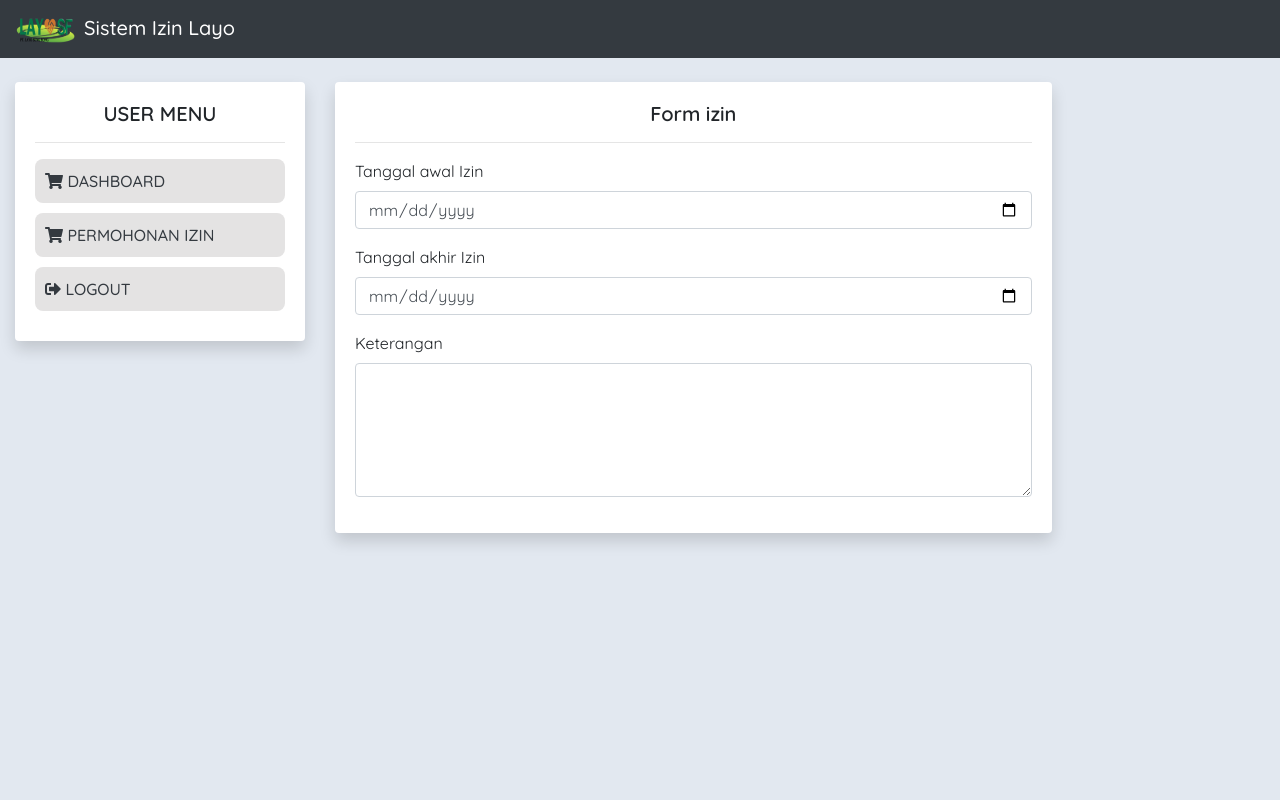
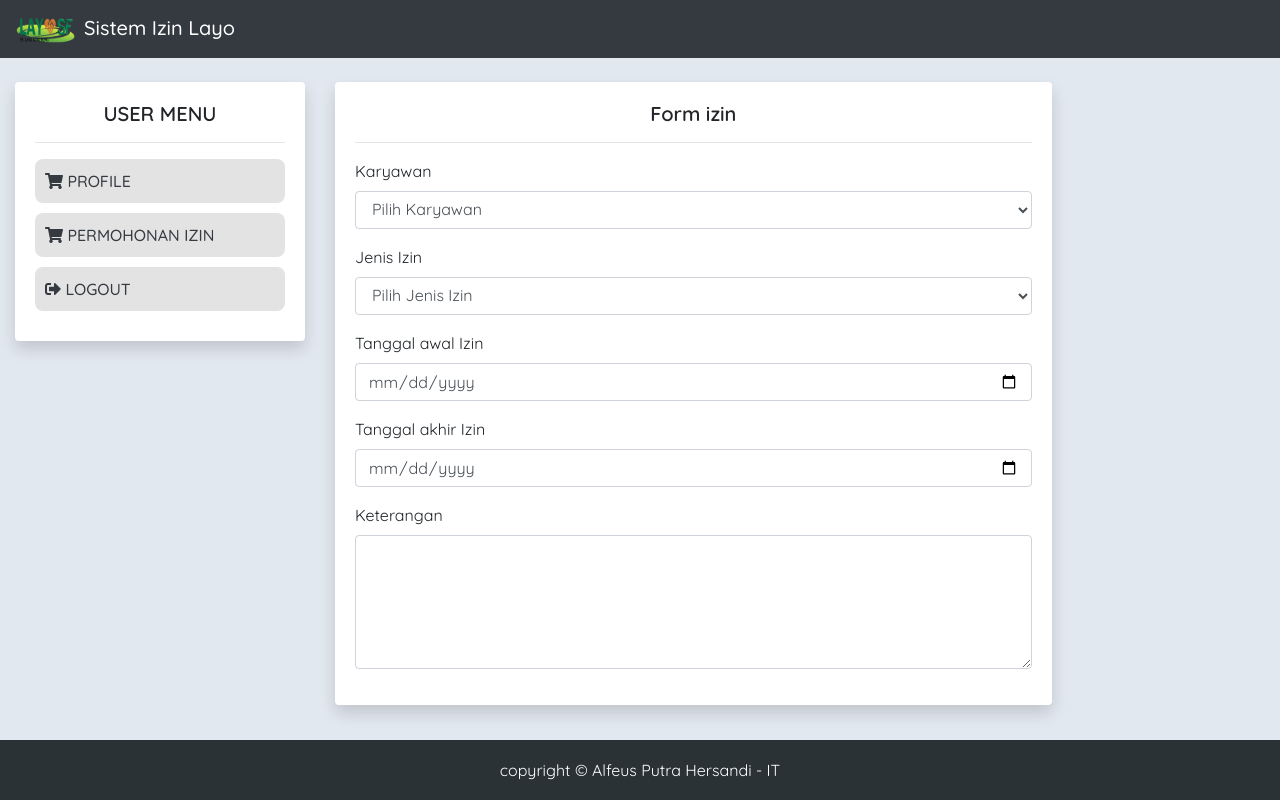
Before and after one commit to alfeushersandy/absen_layo_frontend, a Vue app: page /form/izin in a window 1280 px wide. Shown: the top 800 px of the page. Built offline with nearby package versions, Linux system fonts and the light colour scheme; sample sign-in values are in the browser's storage.

Commit message:
form absen

```diff
--- a/src/components/FormIzin.vue
+++ b/src/components/FormIzin.vue
@@ -4,6 +4,20 @@
           <h5 class="font-weight-bold text-center sm-text-left">{{ title }}</h5>
           <hr>
           <form>
+            <div class="form-group">
+                <label for="exampleFormControlInput1">Karyawan</label>
+                <select class="form-control" name="select" id="">
+                    <option value="">Pilih Karyawan</option>
+                    <option value="">2</option>
+                </select>
+            </div>
+            <div class="form-group">
+                <label for="exampleFormControlInput1">Jenis Izin</label>
+                <select class="form-control" name="select" id="">
+                    <option value="">Pilih Jenis Izin</option>
+                    <option value="">2</option>
+                </select>
+            </div>
             <div class="form-group">
                 <label for="exampleFormControlInput1">Tanggal awal Izin</label>
                 <input type="date" class="form-control" id="exampleFormControlInput1" placeholder="name@example.com">
--- a/src/components/UserMenu.vue
+++ b/src/components/UserMenu.vue
@@ -4,7 +4,7 @@
           <h5 class="font-weight-bold text-center sm-text-left">USER MENU</h5>
           <hr>
           <ul class="list-group">
-              <Router-link :to="{name: 'dashboard'}" class="list-group-item text-decoration-none text-dark text-uppercase"><i class="fas fa-shopping-cart"></i> dashboard</Router-link>
+              <a href="#" class="list-group-item text-decoration-none text-dark text-uppercase"><i class="fas fa-shopping-cart"></i> Profile</a>
               <Router-link :to="{name:'izin'}" class="list-group-item text-decoration-none text-dark text-uppercase"><i class="fas fa-shopping-cart"></i> Permohonan Izin</Router-link>
               <a @click="logout" style="cursor:pointer" class="list-group-item text-decoration-none text-dark text-uppercase"><i class="fas fa-sign-out-alt"></i> Logout</a>
           </ul>
--- a/src/style.css
+++ b/src/style.css
@@ -33,10 +33,10 @@ a:hover {
 }
 
 body {
-  margin: 0;
-  /* display: flex;
-  place-items: center; */
-  /* min-width: 320px; */
+  /* margin: 0;
+  display: flex;
+  place-items: center;
+  min-width: 100%; */
   min-height: 100vh;
 }
 
@@ -69,15 +69,14 @@ button:focus-visible {
 }
 
 #app {
-  max-width: 1280px;
-  /* margin: 0 auto;
-  padding: 2rem; */
+  margin: 0 auto;
+  height: 100vh
 }
 
 footer {
-  position: relative;
+  position: fixed;
+  width:100%;
   bottom: 0;
-  width:100%;
   height:60px;   /* tinggi dari footer */
   background:rgb(42, 50, 54);
   display: flex;
@@ -99,9 +98,9 @@ footer {
   }
 }
 
-@media only screen and (min-width: 768px) {
+/* @media only screen and (min-width: 768px) {
   .dashboard
   {
    height: 100vh;
   }
-}
+} */
--- a/src/views/dashboard/index.vue
+++ b/src/views/dashboard/index.vue
@@ -16,7 +16,8 @@
                     <div class="card-body">
                         <h5 class="font-weight-bold"> <i class="fas fa-tachometer-alt"></i> Daftar Request</h5>
                         <hr>
-                        <table class="table table-bordered table-responsive" style="width: 100%">
+                        <div class="table-responsive col-lg-12">
+                            <table class="table table-bordered">
                                 <thead class="thead-dark">
                                     <tr>
                                         <th>NIK</th>
@@ -62,6 +63,7 @@
                                     </tr>
                                 </tbody>
                             </table>
+                        </div>
                     </div>
                 </div>
             </div>
```
Lines whose indentation alone changed are shown as unchanged.
